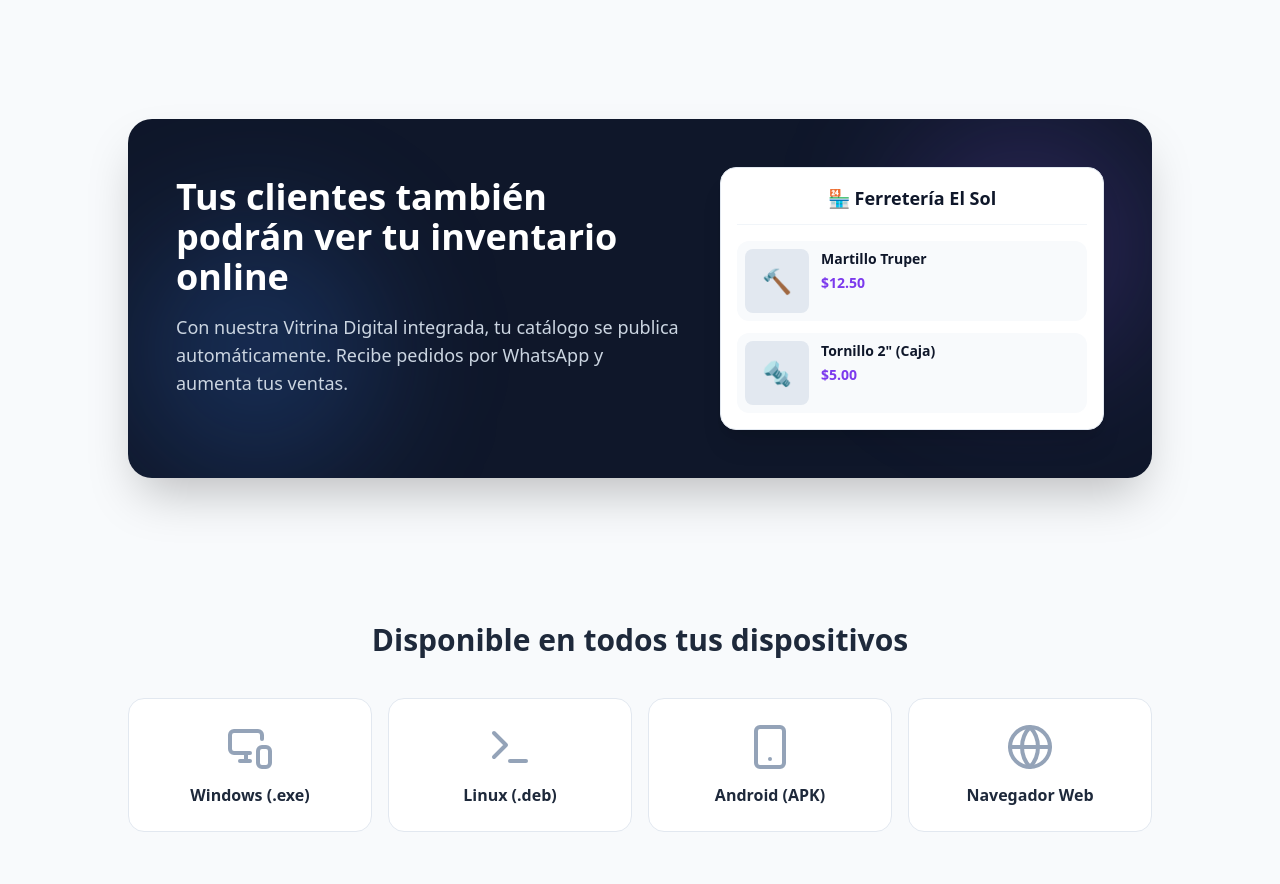
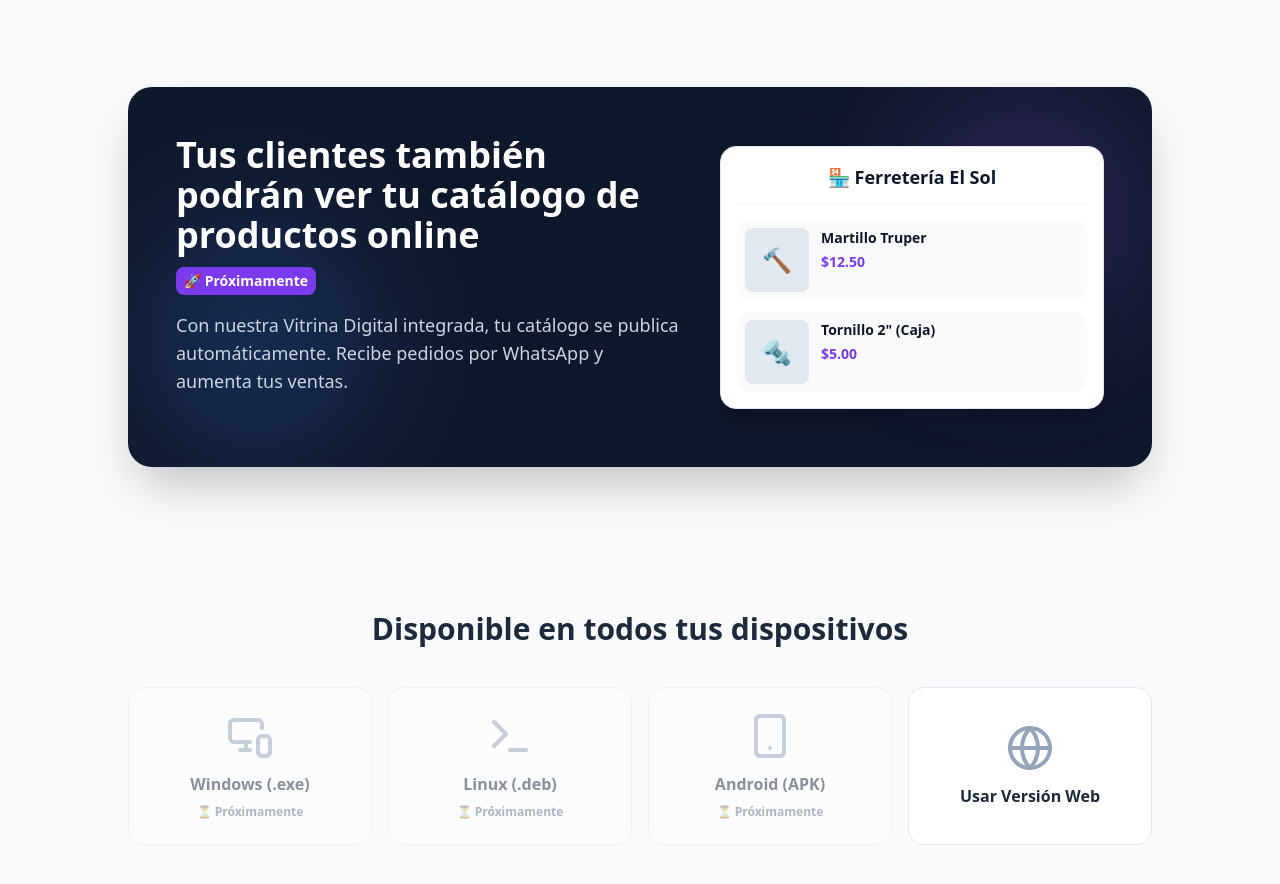
Before and after one commit to royclar28/modern_pos_saas, a React (Vite) app in the folder apps/web/: page / in a window 1280 px wide. Shown: the part 960-1844 px from the top of the page. Built offline with nearby package versions, Linux system fonts and the light colour scheme; no server answers.

Commit message:
style: fix copywriting and UX on landing page

```diff
--- a/apps/web/src/pages/public/LandingPage.tsx
+++ b/apps/web/src/pages/public/LandingPage.tsx
@@ -37,7 +37,7 @@ export const LandingPage: React.FC = () => {
                         <span className="text-violet-600 dark:text-violet-400">sin depender del internet.</span>
                     </h1>
                     <p className="text-xl md:text-2xl text-slate-600 dark:text-slate-400 mb-10 max-w-3xl mx-auto font-medium">
-                        Rápido, seguro y 100% offline. El punto de venta ideal para negocios modernos que no pueden permitirse detenerse.
+                        Rápido, seguro y 100% offline. Para tu negocio sin interrupciones.
                     </p>
                     <div className="flex flex-col sm:flex-row justify-center gap-4">
                         {isAuthenticated ? (
@@ -87,7 +87,10 @@ export const LandingPage: React.FC = () => {
 
                         <div className="relative z-10 flex flex-col md:flex-row items-center gap-10">
                             <div className="flex-1">
-                                <h2 className="text-3xl md:text-4xl font-black mb-4">Tus clientes también podrán ver tu inventario online</h2>
+                                <h2 className="text-3xl md:text-4xl font-black mb-4 flex items-center gap-3 flex-wrap">
+                                    Tus clientes también podrán ver tu catálogo de productos online
+                                    <span className="text-sm px-2 py-1 bg-violet-600 text-white rounded-lg font-bold shadow-sm whitespace-nowrap">🚀 Próximamente</span>
+                                </h2>
                                 <p className="text-slate-300 text-lg mb-6">
                                     Con nuestra Vitrina Digital integrada, tu catálogo se publica automáticamente. Recibe pedidos por WhatsApp y aumenta tus ventas.
                                 </p>
@@ -121,22 +124,25 @@ export const LandingPage: React.FC = () => {
                 <section className="py-16 max-w-5xl mx-auto text-center mb-10">
                     <h2 className="text-3xl font-black mb-10">Disponible en todos tus dispositivos</h2>
                     <div className="grid grid-cols-2 md:grid-cols-4 gap-4">
-                        <a href="#" className="flex flex-col items-center justify-center p-6 rounded-2xl bg-white dark:bg-slate-800 border border-slate-200 dark:border-slate-700 hover:border-violet-500 transition-colors group">
-                            <MonitorSmartphone className="w-12 h-12 mb-3 text-slate-400 group-hover:text-violet-600 transition-colors" />
-                            <span className="font-bold">Windows (.exe)</span>
-                        </a>
-                        <a href="#" className="flex flex-col items-center justify-center p-6 rounded-2xl bg-white dark:bg-slate-800 border border-slate-200 dark:border-slate-700 hover:border-violet-500 transition-colors group">
-                            <Terminal className="w-12 h-12 mb-3 text-slate-400 group-hover:text-violet-600 transition-colors" />
-                            <span className="font-bold">Linux (.deb)</span>
-                        </a>
-                        <a href="#" className="flex flex-col items-center justify-center p-6 rounded-2xl bg-white dark:bg-slate-800 border border-slate-200 dark:border-slate-700 hover:border-violet-500 transition-colors group">
-                            <Smartphone className="w-12 h-12 mb-3 text-slate-400 group-hover:text-violet-600 transition-colors" />
-                            <span className="font-bold">Android (APK)</span>
-                        </a>
-                        <a href="#" className="flex flex-col items-center justify-center p-6 rounded-2xl bg-white dark:bg-slate-800 border border-slate-200 dark:border-slate-700 hover:border-violet-500 transition-colors group">
+                        <div className="flex flex-col items-center justify-center p-6 rounded-2xl bg-white dark:bg-slate-800 border border-slate-200 dark:border-slate-700 opacity-50 cursor-not-allowed">
+                            <MonitorSmartphone className="w-12 h-12 mb-3 text-slate-400" />
+                            <span className="font-bold text-center">Windows (.exe)</span>
+                            <span className="text-xs text-slate-500 mt-2 font-semibold">⏳ Próximamente</span>
+                        </div>
+                        <div className="flex flex-col items-center justify-center p-6 rounded-2xl bg-white dark:bg-slate-800 border border-slate-200 dark:border-slate-700 opacity-50 cursor-not-allowed">
+                            <Terminal className="w-12 h-12 mb-3 text-slate-400" />
+                            <span className="font-bold text-center">Linux (.deb)</span>
+                            <span className="text-xs text-slate-500 mt-2 font-semibold">⏳ Próximamente</span>
+                        </div>
+                        <div className="flex flex-col items-center justify-center p-6 rounded-2xl bg-white dark:bg-slate-800 border border-slate-200 dark:border-slate-700 opacity-50 cursor-not-allowed">
+                            <Smartphone className="w-12 h-12 mb-3 text-slate-400" />
+                            <span className="font-bold text-center">Android (APK)</span>
+                            <span className="text-xs text-slate-500 mt-2 font-semibold">⏳ Próximamente</span>
+                        </div>
+                        <Link to={isAuthenticated ? "/dashboard" : "/login"} className="flex flex-col items-center justify-center p-6 rounded-2xl bg-white dark:bg-slate-800 border border-slate-200 dark:border-slate-700 hover:border-violet-500 transition-colors group">
                             <Globe className="w-12 h-12 mb-3 text-slate-400 group-hover:text-violet-600 transition-colors" />
-                            <span className="font-bold">Navegador Web</span>
-                        </a>
+                            <span className="font-bold text-center">Usar Versión Web</span>
+                        </Link>
                     </div>
                 </section>
             </main>
```
